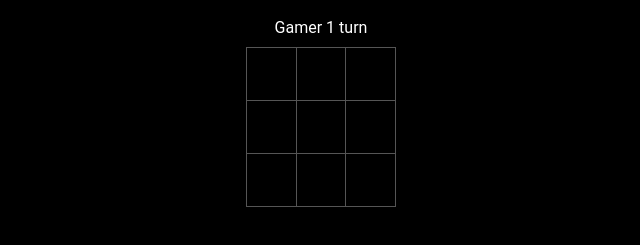
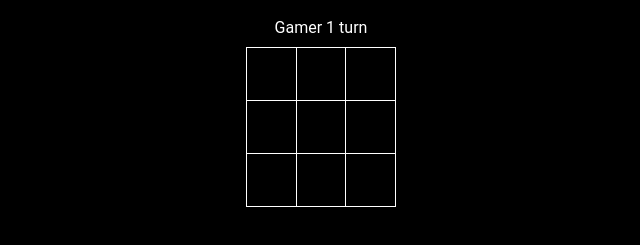
Before and after one commit to ashkanemami2005/X-O-game, a plain HTML site: page index.html in a window 1280 px wide. Shown: the part 91-336 px from the top of the page, without its empty margins (319-959 px from the left). Drawn offline with nearby package versions, Linux system fonts and the light colour scheme.

Commit message:
fix problems

```diff
--- a/style.css
+++ b/style.css
@@ -14,7 +14,7 @@ table{
 td{
     width:50px;
     height:50px;
-    border:1px solid #555;
+    border:1px solid #ffffff;
     cursor:pointer;
 
 }
```
